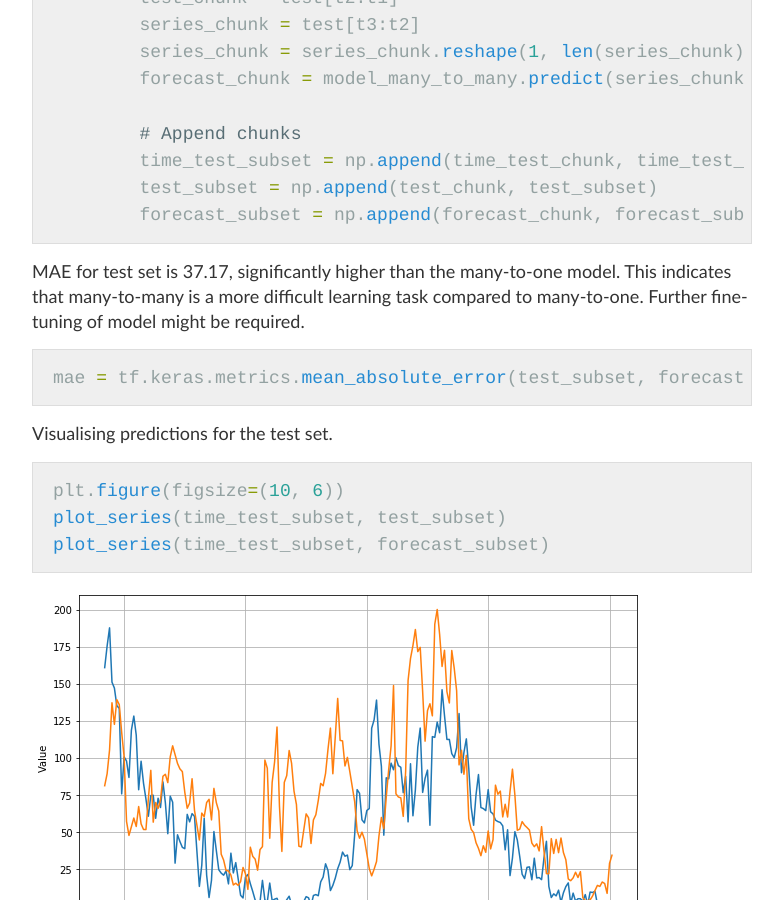
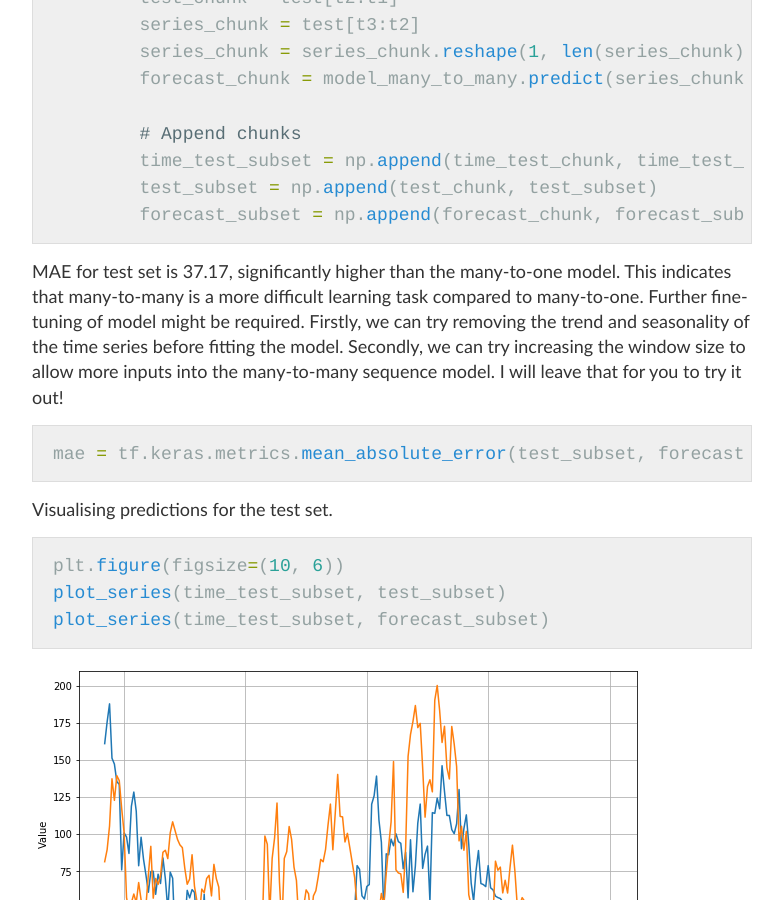
Before and after one commit to wngaw/wngaw.github.io, a Jekyll site: the page built from _posts/2020-07-25-sequence-modelling-using-cnn-and-lstm.md, in a window 1280 px wide and 900 px high, scrolled down 11132 px. Shown: the whole window, without its empty margins (248-1031 px from the left). Built offline with Jekyll 4.4.1, drawn with Linux system fonts in a browser that asks for light colours.

Commit message:
update post on sequence model

````diff
--- a/_posts/2020-07-25-sequence-modelling-using-cnn-and-lstm.md
+++ b/_posts/2020-07-25-sequence-modelling-using-cnn-and-lstm.md
@@ -343,7 +343,7 @@ for i in range(num_batch):
         forecast_subset = np.append(forecast_chunk, forecast_subset)
 ```
 
-MAE for test set is 37.17, significantly higher than the many-to-one model. This indicates that many-to-many is a more difficult learning task compared to many-to-one. Further fine-tuning of model might be required.
+MAE for test set is 37.17, significantly higher than the many-to-one model. This indicates that many-to-many is a more difficult learning task compared to many-to-one. Further fine-tuning of model might be required. Firstly, we can try removing the trend and seasonality of the time series before fitting the model. Secondly, we can try increasing the window size to allow more inputs into the many-to-many sequence model. I will leave that for you to try it out!
 
 ```python
 mae = tf.keras.metrics.mean_absolute_error(test_subset, forecast_subset).numpy()
````
